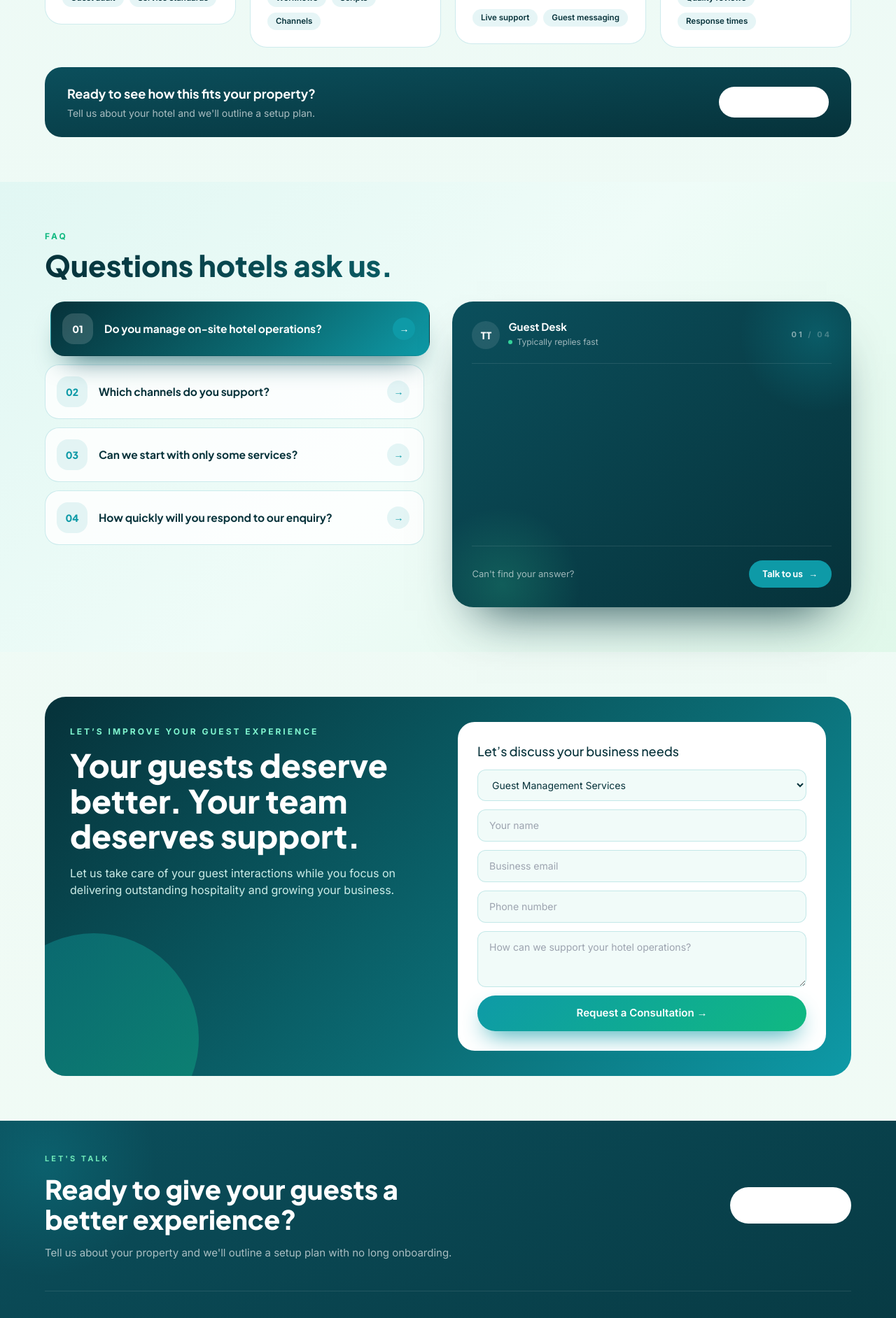
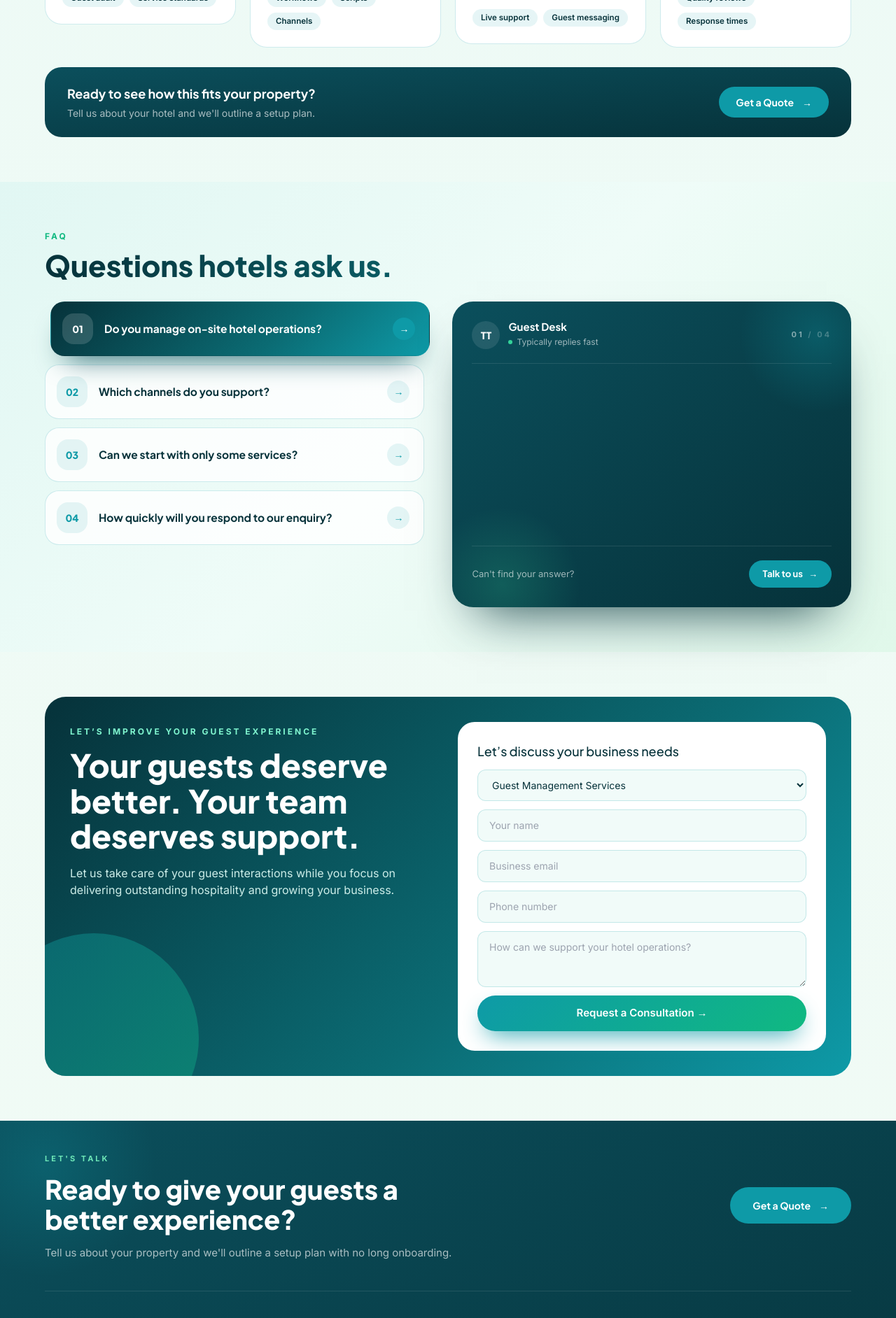
Before and after one commit to Hadiqaumer/holidayhomes, a Next.js app: page / in a window 1280 px wide. Shown: the part 7720-9604 px from the top of the page at 70% size. Built offline with nearby package versions, Linux system fonts and the light colour scheme.

Commit message:
Update button background color

```diff
--- a/components/Sections.tsx
+++ b/components/Sections.tsx
@@ -486,7 +486,7 @@ export function How() {
           </div>
           <a
             href="#contact"
-            className="group inline-flex shrink-0 items-center gap-3 rounded-full bg-white px-6 py-3 font-head text-sm font-bold text-deepg transition hover:-translate-y-0.5 hover:bg-teal hover:text-white"
+            className="group inline-flex shrink-0 items-center gap-3 rounded-full bg-teal px-6 py-3 font-head text-sm font-bold text-deepg transition hover:-translate-y-0.5 hover:bg-teal hover:text-white"
           >
             Get a Quote
             <span className="transition-transform group-hover:translate-x-1">→</span>
@@ -691,7 +691,7 @@ export function Footer() {
             </div>
             <a
               href="#contact"
-              className="group inline-flex shrink-0 items-center gap-3 rounded-full bg-white px-8 py-4 font-head text-sm font-bold text-deepg transition duration-300 hover:-translate-y-1 hover:bg-teal hover:text-white"
+              className="group inline-flex shrink-0 items-center gap-3 rounded-full bg-teal px-8 py-4 font-head text-sm font-bold text-deepg transition duration-300 hover:-translate-y-1 hover:bg-teal hover:text-white"
             >
               Get a Quote
               <span className="transition-transform group-hover:translate-x-1">→</span>
```
